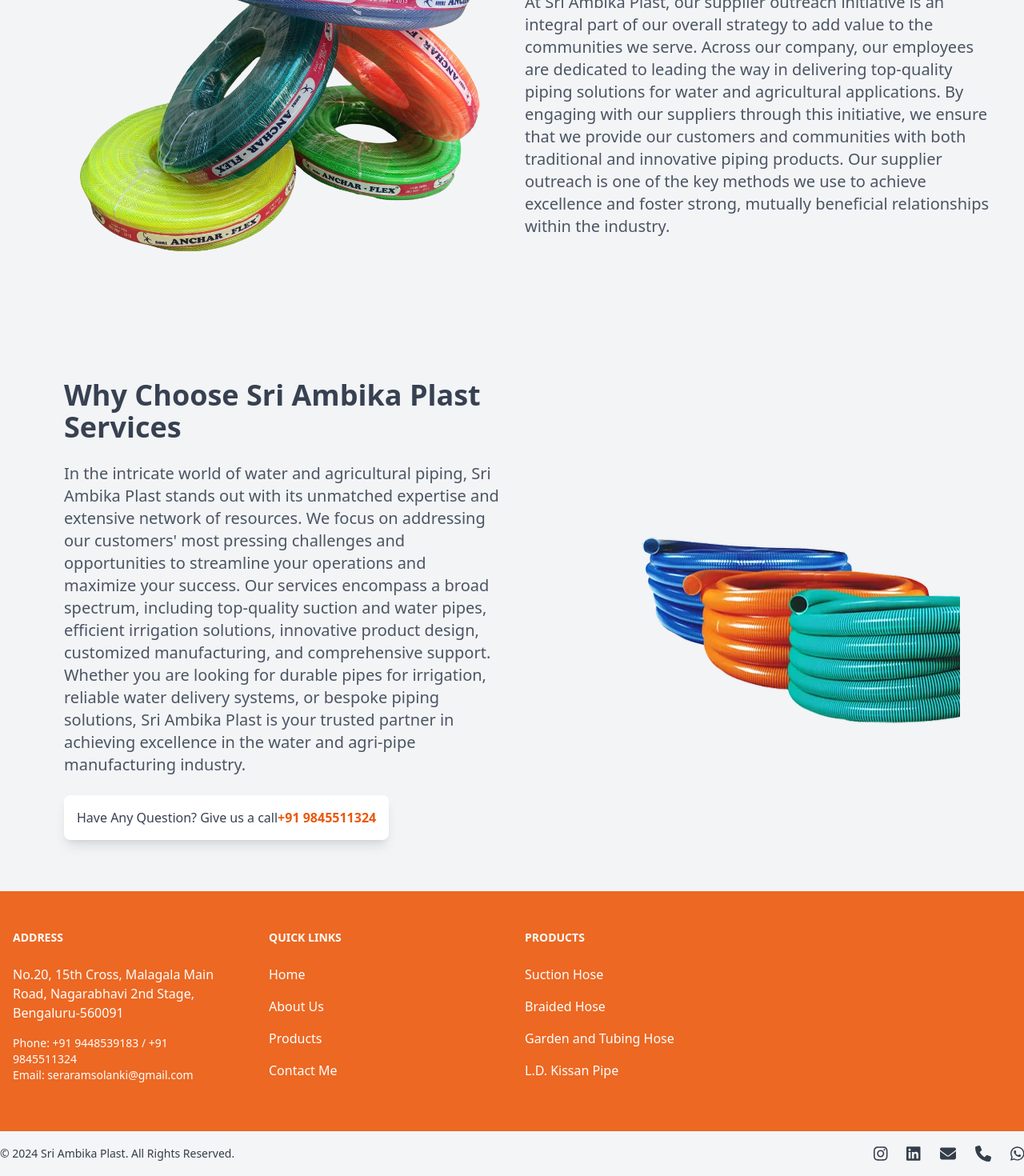
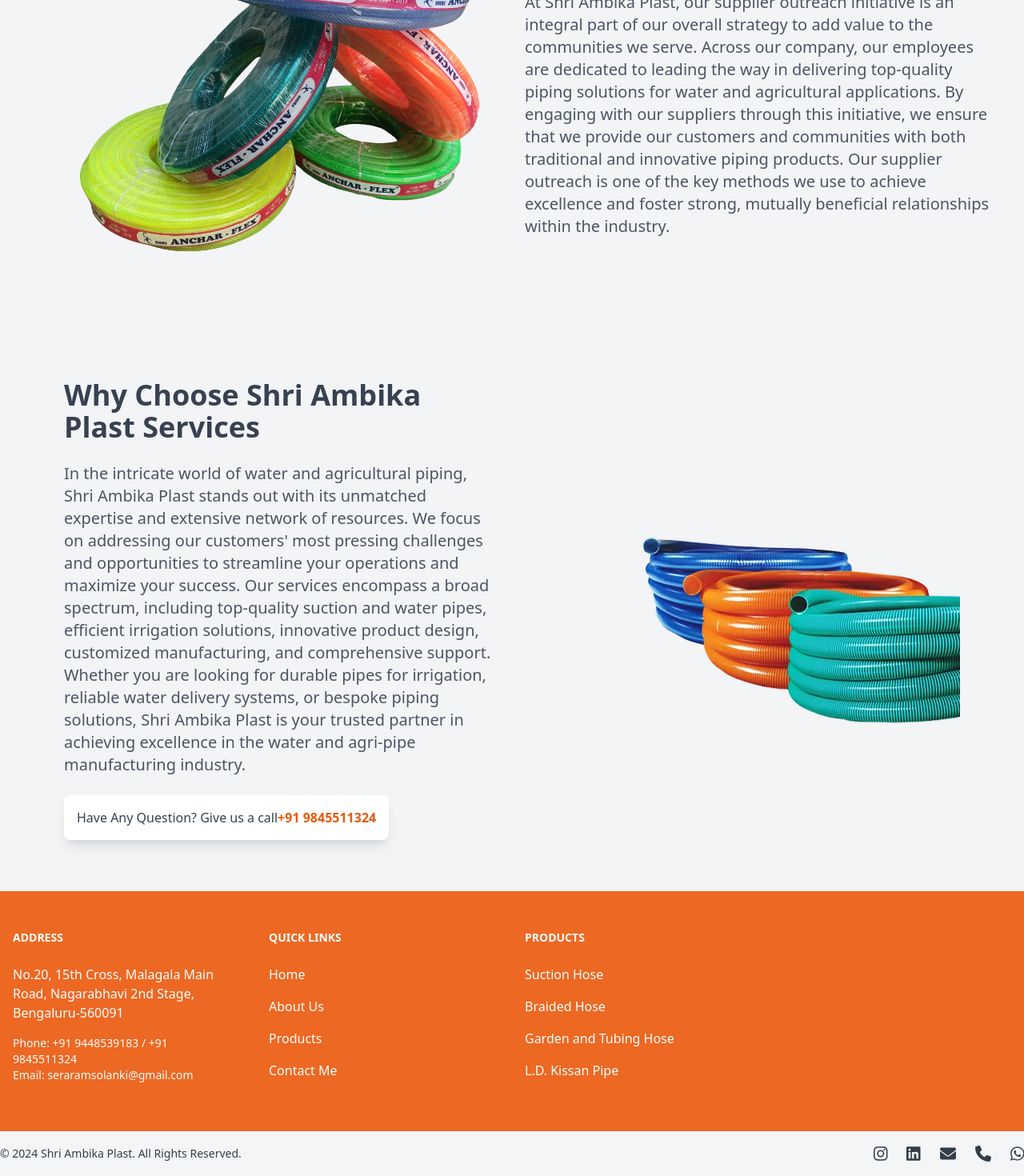
Before and after one commit to akshitchowdhury/SriAmbikaPlast, a React (Create React App) app: page / in a window 1280 px wide. Shown: the part 1135-2605 px from the top of the page at 80% size. Built offline with nearby package versions, Linux system fonts and the light colour scheme; grey boxes are pictures that could not be loaded.

Commit message:
ProductDesigns5

```diff
--- a/src/components/Footer/Footer.jsx
+++ b/src/components/Footer/Footer.jsx
@@ -11,7 +11,7 @@
 
 const Footer = () => {
   const handleClick = () => {
-    const url = generateLink({ phone: 9448539183, message: "Welcome to Sri Ambika Plast...Feel free to connect with us" });
+    const url = generateLink({ phone: 9448539183, message: "Welcome to Shri Ambika Plast...Feel free to connect with us" });
     window.open(url, '_blank');
   };
 
@@ -49,11 +49,11 @@
       </div>
       <div className="bg-gray-100 text-gray-800 py-4 md:flex md:items-center md:justify-between">
         <span className="text-sm sm:text-center">
-          © 2024 <a href="https://flowbite.com/" className="hover:underline">Sri Ambika Plast</a>. All Rights Reserved.
+          © 2024 <a href="https://flowbite.com/" className="hover:underline">Shri Ambika Plast</a>. All Rights Reserved.
         </span>
         <div className="flex mt-4 md:mt-0 space-x-6 justify-center md:justify-start">
-          <a href="https://www.instagram.com/sriambikaplast/" className="text-gray-800 hover:text-gray-900"><FontAwesomeIcon icon={faInstagram} size="lg" /></a>
-          <a href="https://www.linkedin.com/in/sriambikaplast/" className="text-gray-800 hover:text-gray-900"><FontAwesomeIcon icon={faLinkedin} size="lg" /></a>
+          <a href="https://www.instagram.com/Shriambikaplast/" className="text-gray-800 hover:text-gray-900"><FontAwesomeIcon icon={faInstagram} size="lg" /></a>
+          <a href="https://www.linkedin.com/in/Shriambikaplast/" className="text-gray-800 hover:text-gray-900"><FontAwesomeIcon icon={faLinkedin} size="lg" /></a>
           <a href="mailto:seraramsolanki@gmail.com" className="text-gray-800 hover:text-gray-900"><FontAwesomeIcon icon={faEnvelope} size="lg" /></a>
           <a href="tel:+919448539183" className="text-gray-800 hover:text-gray-900"><FontAwesomeIcon icon={faPhone} size="lg" /></a>
           <button onClick={handleClick} className="text-gray-800 hover:text-gray-900"><FontAwesomeIcon icon={faWhatsapp} size="lg" /></button>
--- a/src/components/Home/What We Offer/WhatWeOffer.jsx
+++ b/src/components/Home/What We Offer/WhatWeOffer.jsx
@@ -22,7 +22,7 @@
                 Source from India
               </h1>
               <p className="text-lg md:text-xl text-gray-600 mb-6 text-center md:text-left">
-                At Sri Ambika Plast, our supplier outreach initiative is an
+                At Shri Ambika Plast, our supplier outreach initiative is an
                 integral part of our overall strategy to add value to the
                 communities we serve. Across our company, our employees are
                 dedicated to leading the way in delivering top-quality piping
--- a/src/components/Home/Why us/WhyUs.jsx
+++ b/src/components/Home/Why us/WhyUs.jsx
@@ -7,10 +7,10 @@
         <div className="flex-1">
           <div className="flex flex-col items-start">
             <h1 className="text-3xl md:text-4xl text-gray-700 font-semibold mb-6 text-center md:text-left">
-              Why Choose Sri Ambika Plast Services
+              Why Choose Shri Ambika Plast Services
             </h1>
             <p className="text-lg md:text-xl text-gray-600 mb-6 text-center md:text-left">
-              In the intricate world of water and agricultural piping, Sri
+              In the intricate world of water and agricultural piping, Shri
               Ambika Plast stands out with its unmatched expertise and extensive
               network of resources. We focus on addressing our customers' most
               pressing challenges and opportunities to streamline your
@@ -19,7 +19,7 @@
               efficient irrigation solutions, innovative product design,
               customized manufacturing, and comprehensive support. Whether you
               are looking for durable pipes for irrigation, reliable water
-              delivery systems, or bespoke piping solutions, Sri Ambika Plast is
+              delivery systems, or bespoke piping solutions, Shri Ambika Plast is
               your trusted partner in achieving excellence in the water and
               agri-pipe manufacturing industry.
             </p>
```
